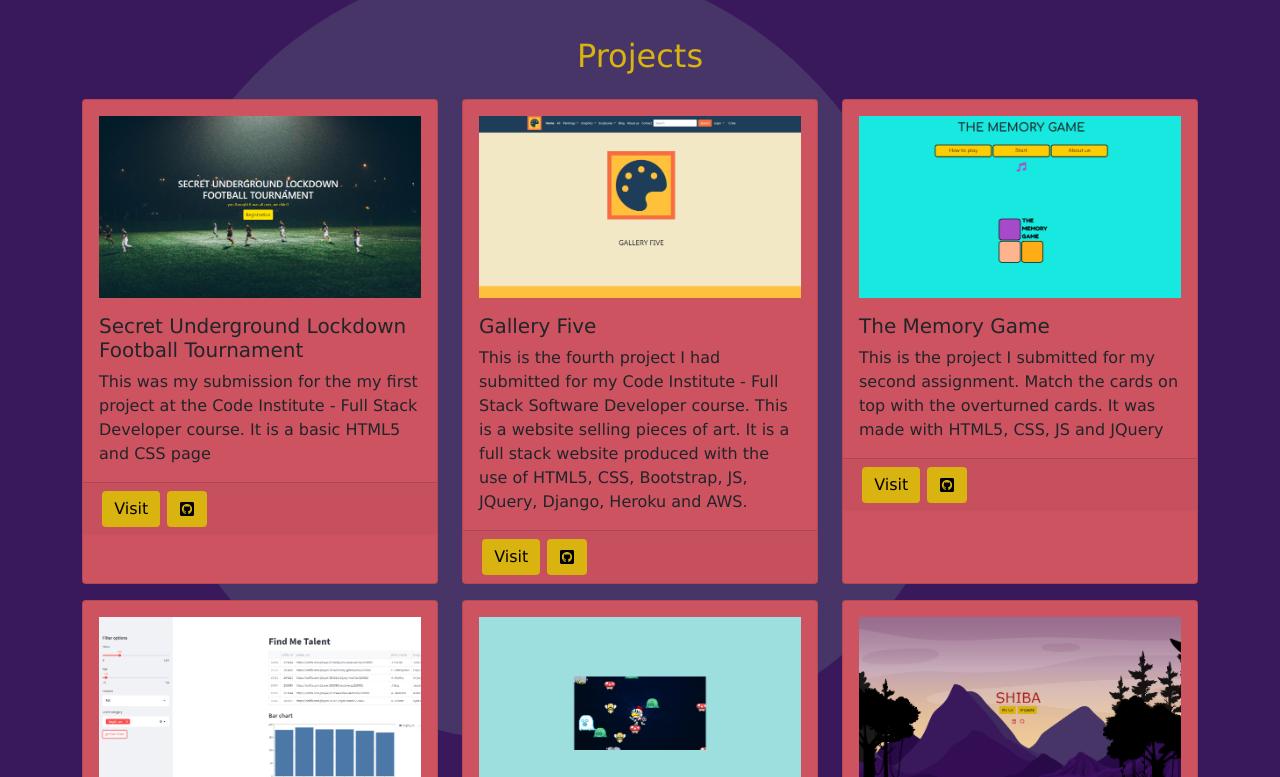
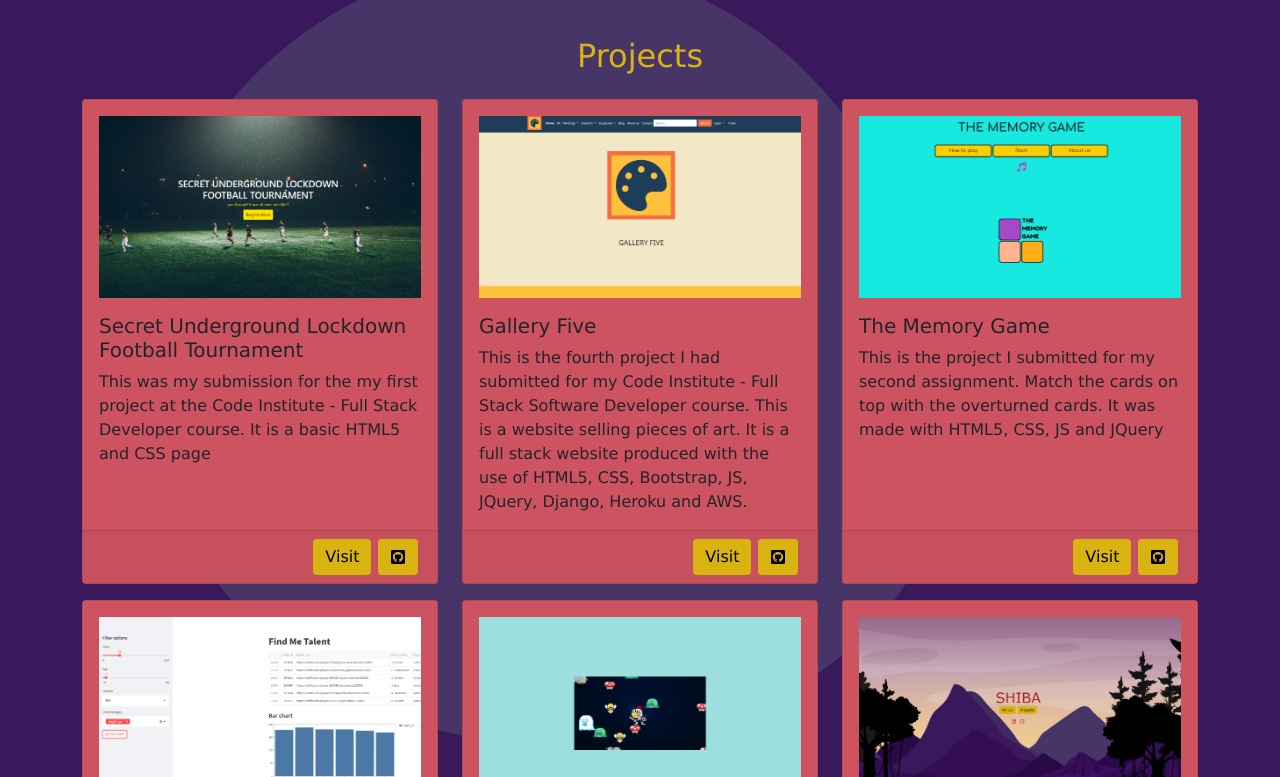
Before and after one commit to shiba517/portfolio, a React (Create React App) app: page / in a window 1280 px wide. Shown: the part 1523-2300 px from the top of the page. Built offline with nearby package versions, Linux system fonts and the light colour scheme.

Commit message:
project cards updated - buttons now placed bottom of card

```diff
--- a/src/Projects.js
+++ b/src/Projects.js
@@ -10,22 +10,25 @@ import * as FontAwesome from 'react-icons/fa'
 function Projects(props) {
     return (
         <section id='projects_section'>
-            <Container>
+            <Container className='container'>
                 <h2 className='text-center'>Projects</h2>
                 <Row>
                     {props.allProjects.map((project) => (
                         <Col sm={6} md={4} className='card-group'>
-                            <Card className='my_card'>
+                            <Card className='my_card d-flex align-items-start flex-column'>
                                 <Card.Body>
                                     <img src={project.image}></img>
                                     <Card.Title>{project.name}</Card.Title>
                                     <Card.Text>{project.description}</Card.Text>
                                 </Card.Body>
-                                <Card.Footer>
-                                    <Button className='my_button' href={project.url} target="_blank">Visit</Button>
-                                    <Button className='my_button' href={project.github} target="_blank">
-                                        {React.createElement(FontAwesome['FaGithubSquare'])}
-                                    </Button>
+                                <Card.Footer className='w-100 align-text-bottom d-flex align-items-end flex-column'>
+                                    <div className=''>
+                                        <Button className='my_button' href={project.url} target="_blank">Visit</Button>
+                                        <Button className='my_button' href={project.github} target="_blank">
+                                            {React.createElement(FontAwesome['FaGithubSquare'])}
+                                        </Button>
+                                    </div>
+
                                 </Card.Footer>
                             </Card>
                         </Col>
```
